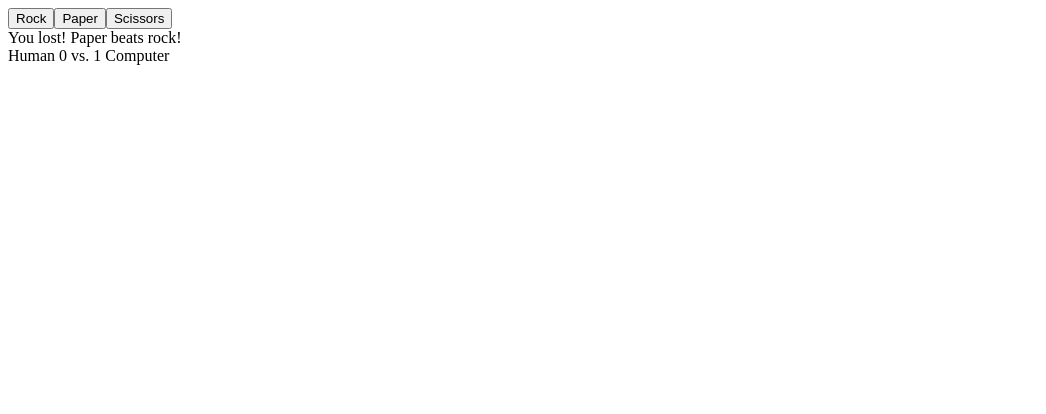
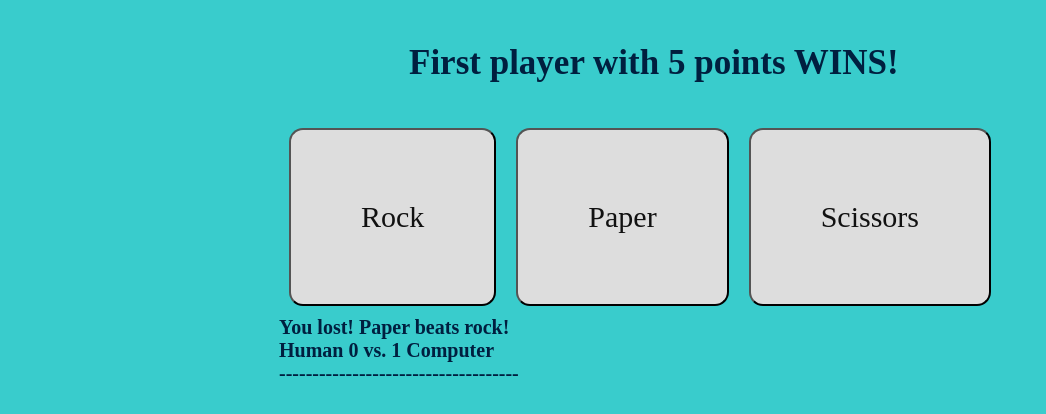
Before and after one commit to StanimirKosev/odin-rockPaperScissors, a plain HTML site: page index.html in a window 1280 px wide. Both pictures are taken after a click on the button "Rock". Shown: the whole page, without its empty margins (0-1046 px from the left). Drawn offline with Linux system fonts and the light colour scheme.

Commit message:
Added CSS

```diff
--- a/index.html
+++ b/index.html
@@ -6,5 +6,6 @@
     <body>
         <script src="script.js" defer></script>
         <div class="parent"></div>
+        <link rel="stylesheet" href="style.css">
     </body>
 </html>
--- a/script.js
+++ b/script.js
@@ -24,65 +24,70 @@ let computerResult = 0;
 
 function playRound(playerSelection,computerSelection){
 
-    let divResult = document.createElement('div');
-    parent.appendChild(divResult);
-
-
     /**Wins */
     if (playerSelection == "rock" && computerSelection == "scissors"){
         result =("You win! Rock beats scissors!");
-        divResult.textContent = result;
         ++humanResult;
     }
     if (playerSelection == "paper" && computerSelection == "rock"){
         result =("You win! Paper beats rock!");
-        divResult.textContent = result;
         ++humanResult;
     }
     if (playerSelection == "scissors" && computerSelection == "paper"){
         result =("You win! Scissors beats paper!");
-        divResult.textContent = result;
         ++humanResult;
     }
 
     /**Looses */
     if (playerSelection == "scissors" && computerSelection == "rock"){
         result =("You lost! Rock beats scissors!");
-        divResult.textContent = result;
         ++computerResult;
     }
     if (playerSelection == "rock" && computerSelection == "paper"){
         result =("You lost! Paper beats rock!");
-        divResult.textContent = result;
         ++computerResult;
     }
     if (playerSelection == "paper" && computerSelection == "scissors"){
         result =("You lost! Scissors beats paper!");
-        divResult.textContent = result;
         ++computerResult;
     }
 
     /**Draw */
     else if ( playerSelection == computerSelection){
         result =("It's a draw!");
-        divResult.textContent = result;
     }
+
+    txtResults();
+
+    setTimeout(() => { winner() }, 900);
+}
+
+
+
+function txtResults(){
+
+    let divResult = document.createElement('div');
+    parent.appendChild(divResult);
+    divResult.textContent = result;
 
     let divRunningScore = document.createElement('div');
     parent.appendChild(divRunningScore);
     divRunningScore.textContent = `Human  ${humanResult} vs. ${computerResult}  Computer`;
 
-    setTimeout(() => { winner() }, 4000);
+    let line = document.createElement('div');
+    parent.appendChild(line);
+    line.textContent = `------------------------------------`;
 }
 
 
+
 function winner(){
-    if (humanResult == 5){
+    if (humanResult >= 5){
         alert(`Human WON!\nHuman  ${humanResult} vs. ${computerResult}  Computer`);
         humanResult= 0;
         computerResult= 0;
     }
-    else if (computerResult == 5){
+    else if (computerResult >= 5){
         alert(`Computer WON!\nHuman  ${humanResult} vs. ${computerResult}  Computer`);
         humanResult= 0;
         computerResult= 0;
@@ -95,6 +100,10 @@ function winner(){
 /** Parent Node */
 const parent = document.querySelector('.parent');
 
+const title = document.createElement('p');
+title.classList.add('title');
+title.textContent = 'First player with 5 points WINS!';
+parent.appendChild(title);
 
 
 /** Child Node 1  */
--- /dev/null
+++ b/style.css
@@ -0,0 +1,35 @@
+body{
+    background-color: #39CCCC;
+    display: flex;
+    justify-content: center;
+    align-items: center;
+}
+.parent{
+    padding-bottom: 550px;
+}
+
+button {
+    margin:10px;
+    padding: 70px;
+    background-color: #DDDDDD;
+    color:#111111;
+    font-size: 30px;
+    font-family:'Times New Roman', Times, serif;
+    max-width: 600px;
+    border:1;
+    border-radius:14px;
+}
+
+div {
+    font-family:'Times New Roman', Times, serif;
+    color: #001f3f;
+    font-size: 20px;
+    font-weight: bold;
+}
+.title{
+    font-family:'Times New Roman', Times, serif;
+    font-size: 35px;
+    font-weight: bold;
+    color: #001f3f;
+    margin-left: 130px;
+}
```
